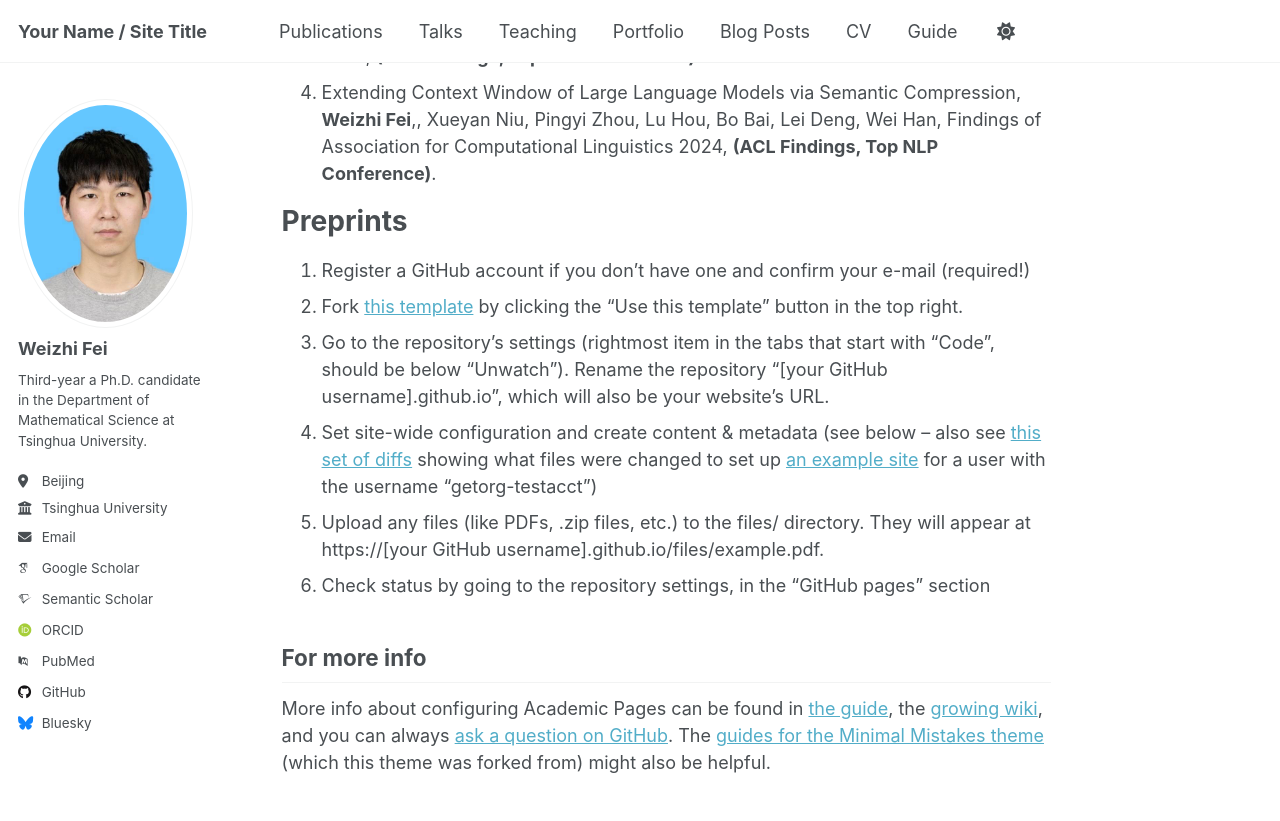
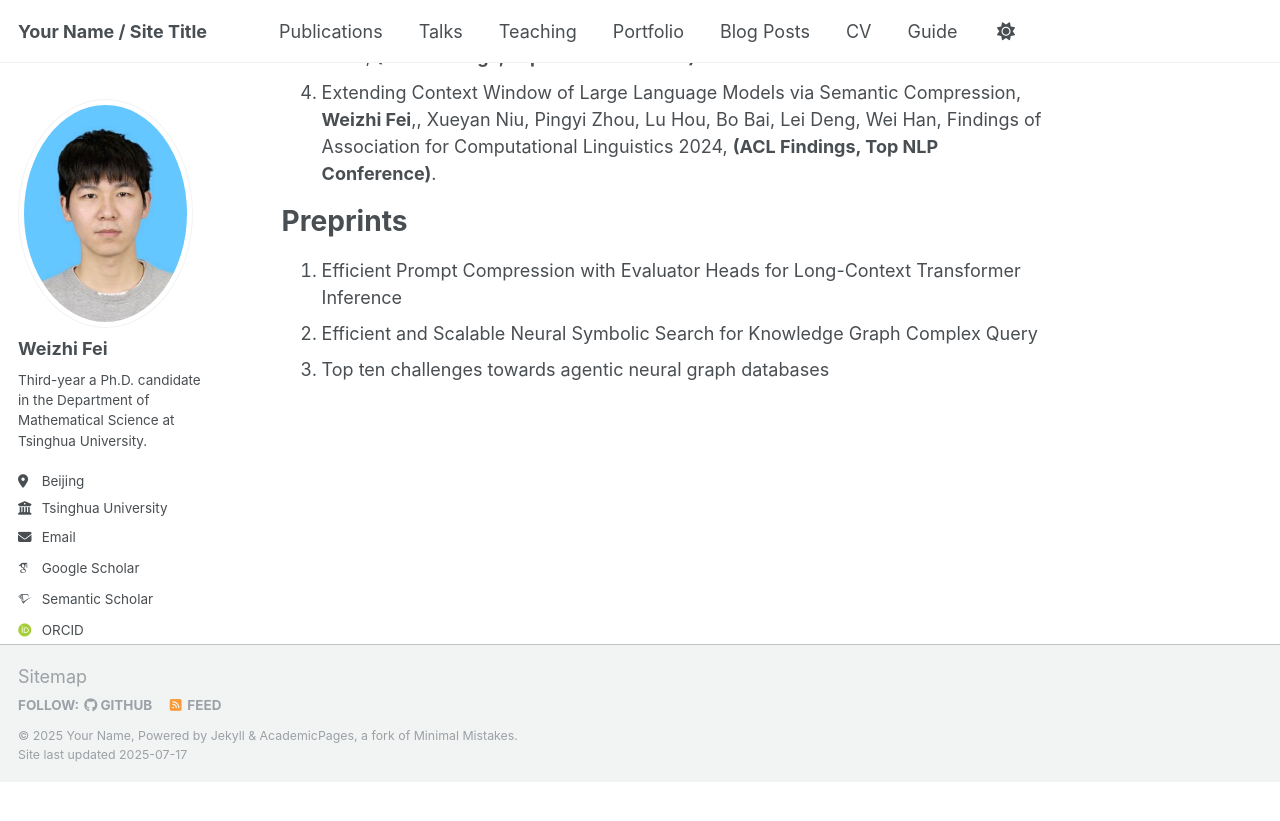
Before and after one commit to rabi-fei/rabi-fei.github.io, a Jekyll site: the page built from _pages/about.md, in a window 1280 px wide and 900 px high, scrolled down 686 px. Shown: the top 821 px of the window. Built offline with Jekyll 4.4.1, drawn with Linux system fonts in a browser that asks for light colours; some web fonts are replaced; a script that is not in the unit is left out; after the commit the page ends 1468 px from its top, so only the background shows below that.

Commit message:
Update about.md

```diff
--- a/_pages/about.md
+++ b/_pages/about.md
@@ -25,15 +25,6 @@ Publications
 
 Preprints
 ======
-1. Register a GitHub account if you don't have one and confirm your e-mail (required!)
-1. Fork [this template](https://github.com/academicpages/academicpages.github.io) by clicking the "Use this template" button in the top right.
-1. Go to the repository's settings (rightmost item in the tabs that start with "Code", should be below "Unwatch"). Rename the repository "[your GitHub username].github.io", which will also be your website's URL.
-1. Set site-wide configuration and create content & metadata (see below -- also see [this set of diffs](http://archive.is/3TPas) showing what files were changed to set up [an example site](https://getorg-testacct.github.io) for a user with the username "getorg-testacct")
-1. Upload any files (like PDFs, .zip files, etc.) to the files/ directory. They will appear at https://[your GitHub username].github.io/files/example.pdf.
-1. Check status by going to the repository settings, in the "GitHub pages" section
-
-
-
-For more info
-------
-More info about configuring Academic Pages can be found in [the guide](https://academicpages.github.io/markdown/), the [growing wiki](https://github.com/academicpages/academicpages.github.io/wiki), and you can always [ask a question on GitHub](https://github.com/academicpages/academicpages.github.io/discussions). The [guides for the Minimal Mistakes theme](https://mmistakes.github.io/minimal-mistakes/docs/configuration/) (which this theme was forked from) might also be helpful.
+1. Efficient Prompt Compression with Evaluator Heads for Long-Context Transformer Inference
+2. Efficient and Scalable Neural Symbolic Search for Knowledge Graph Complex Query
+3. Top ten challenges towards agentic neural graph databases
```
